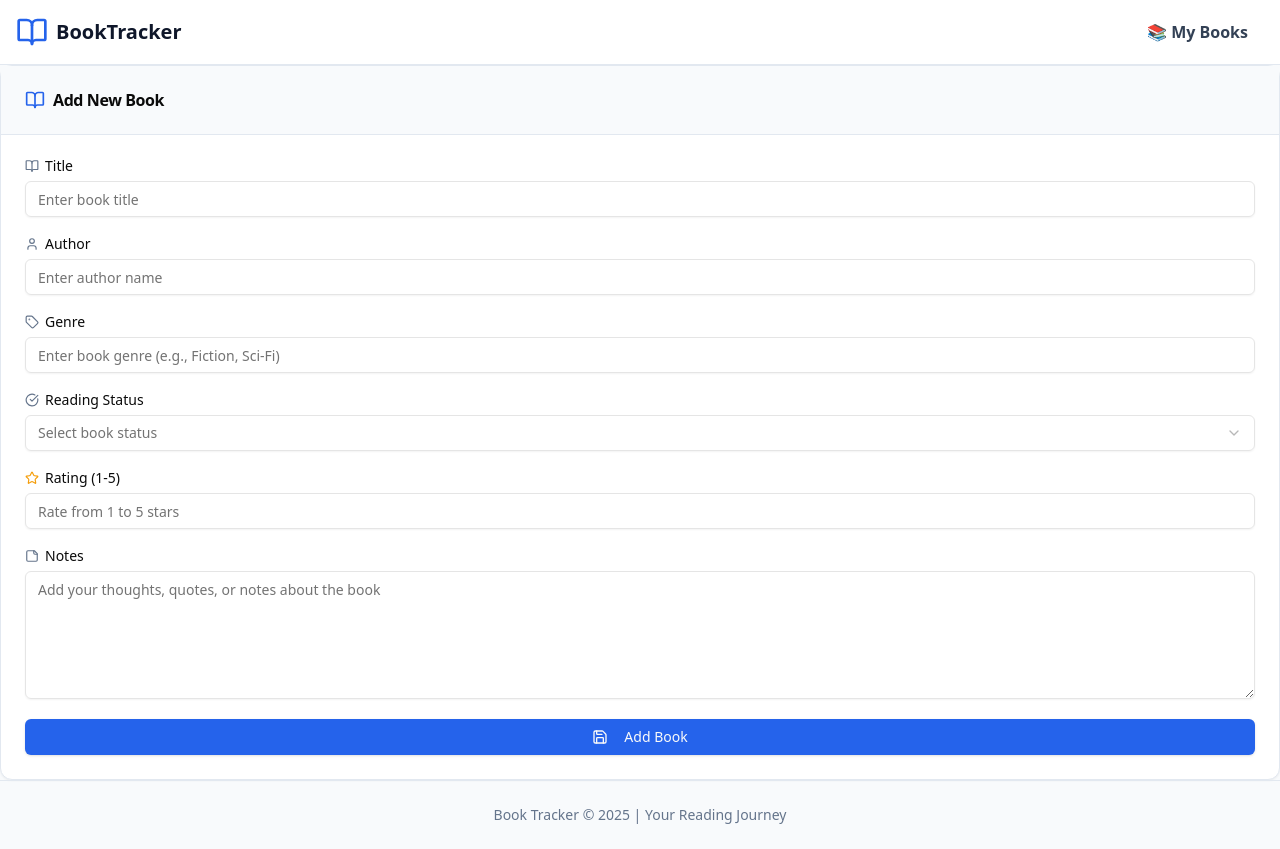
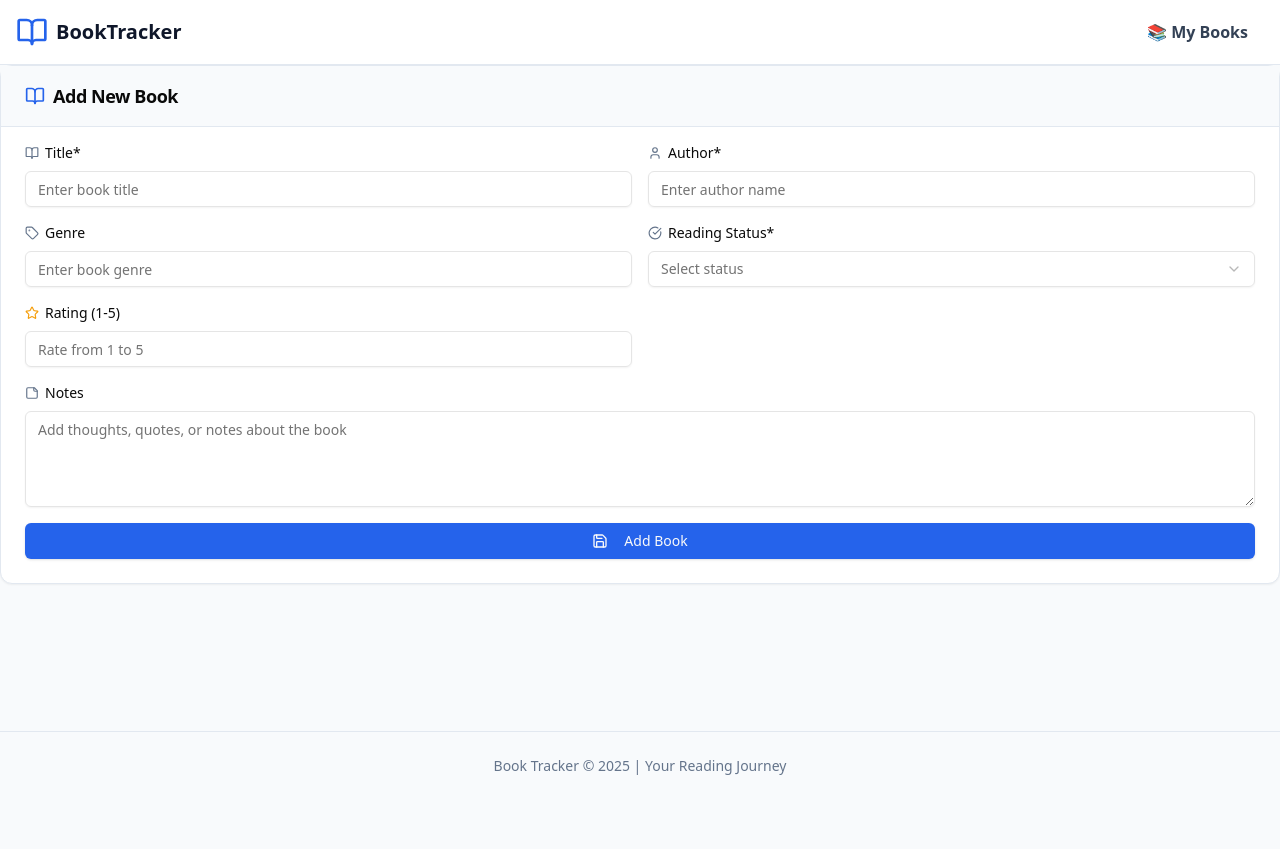
Before and after one commit to Sanjoy-droid/Book-Tracker, a Next.js app: page /books/new in a window 1280 px wide. After the commit the page ends 800 px from the top, so only its background shows below. Built offline with nearby package versions, Linux system fonts and the light colour scheme.

Commit message:
enhance book form component

```diff
--- a/src/app/CustomComponents/BookForm.tsx
+++ b/src/app/CustomComponents/BookForm.tsx
@@ -2,10 +2,10 @@
 
 import { useState } from "react";
 import { useRouter } from "next/navigation";
-import { useForm, Controller } from "react-hook-form";
+import { useForm } from "react-hook-form";
 import { zodResolver } from "@hookform/resolvers/zod";
 import { z } from "zod";
-import { Book } from "@/types/book";
+import { Book, BookStatus } from "@/types/book";
 import { Button } from "@/components/ui/button";
 import { Input } from "@/components/ui/input";
 import {
@@ -16,7 +16,6 @@ import {
   SelectValue,
 } from "@/components/ui/select";
 import { Textarea } from "@/components/ui/textarea";
-import { BookStatus } from "@/types/book";
 import {
   BookOpen,
   User,
@@ -39,13 +38,16 @@ import {
 import { Alert, AlertDescription, AlertTitle } from "@/components/ui/alert";
 import toast from "react-hot-toast";
 
-// Validation Schema
+// Improved validation schema with clear error messages
 const bookSchema = z.object({
   id: z.string().optional(),
-  title: z.string().min(1, "Title is required"),
-  author: z.string().min(1, "Author is required"),
+  title: z.string().min(1, { message: "Title is required" }),
+  author: z.string().min(1, { message: "Author is required" }),
   genre: z.string().nullable().optional(),
-  status: z.nativeEnum(BookStatus).optional(),
+  status: z.nativeEnum(BookStatus, {
+    required_error: "Please select a reading status",
+    invalid_type_error: "Please select a valid reading status",
+  }),
   rating: z.number().min(1).max(5).nullable().optional(),
   notes: z.string().nullable().optional(),
 });
@@ -70,6 +72,7 @@ export default function BookForm({ initialData }: BookFormProps) {
       rating: initialData?.rating || null,
       notes: initialData?.notes || "",
     },
+    mode: "onBlur", // Validate on blur for better UX
   });
 
   const onSubmit = async (data: Book) => {
@@ -82,7 +85,6 @@ export default function BookForm({ initialData }: BookFormProps) {
         genre: data.genre || null,
         rating: data.rating || null,
         notes: data.notes || null,
-        status: data.status || null,
       };
 
       const url = preparedData.id
@@ -92,9 +94,7 @@ export default function BookForm({ initialData }: BookFormProps) {
 
       const response = await fetch(url, {
         method,
-        headers: {
-          "Content-Type": "application/json",
-        },
+        headers: { "Content-Type": "application/json" },
         body: JSON.stringify(preparedData),
       });
 
@@ -106,14 +106,11 @@ export default function BookForm({ initialData }: BookFormProps) {
       }
 
       await response.json();
-
-      // Show success toast based on add/update
       toast.success(
         preparedData.id
           ? "Book updated successfully!"
-          : "New Book added successfully!",
+          : "New book added successfully!",
       );
-
       router.push("/books");
     } catch (err) {
       setError(
@@ -128,35 +125,36 @@ export default function BookForm({ initialData }: BookFormProps) {
 
   return (
     <Card className="border border-slate-200 dark:border-slate-800 shadow-sm">
-      <CardHeader className="bg-slate-50 dark:bg-slate-900 border-b border-slate-200 dark:border-slate-800">
-        <CardTitle className="flex items-center">
+      <CardHeader className="bg-slate-50 dark:bg-slate-900 border-b border-slate-200 dark:border-slate-800 py-4">
+        <CardTitle className="flex items-center text-lg">
           <BookOpen className="mr-2 h-5 w-5 text-blue-600" />
           {initialData ? "Edit Book" : "Add New Book"}
         </CardTitle>
       </CardHeader>
-      <CardContent className="pt-6">
+      <CardContent className="pt-4">
         {error && (
-          <Alert variant="destructive" className="mb-6">
+          <Alert variant="destructive" className="mb-4">
             <AlertTitle>Error</AlertTitle>
             <AlertDescription>{error}</AlertDescription>
           </Alert>
         )}
 
         <Form {...form}>
-          <form onSubmit={form.handleSubmit(onSubmit)} className="space-y-5">
+          <form onSubmit={form.handleSubmit(onSubmit)} className="space-y-4">
+            <div className="grid grid-cols-1 md:grid-cols-2 gap-4">
               <FormField
                 control={form.control}
                 name="title"
                 render={({ field }) => (
                   <FormItem>
-                  <FormLabel className="flex items-center">
+                    <FormLabel className="flex items-center text-sm">
                       <BookOpen className="mr-1.5 h-3.5 w-3.5 text-slate-500" />
-                    Title
+                      Title*
                     </FormLabel>
                     <FormControl>
                       <Input {...field} placeholder="Enter book title" />
                     </FormControl>
-                  <FormMessage />
+                    <FormMessage className="text-xs" />
                   </FormItem>
                 )}
               />
@@ -166,14 +164,14 @@ export default function BookForm({ initialData }: BookFormProps) {
                 name="author"
                 render={({ field }) => (
                   <FormItem>
-                  <FormLabel className="flex items-center">
+                    <FormLabel className="flex items-center text-sm">
                       <User className="mr-1.5 h-3.5 w-3.5 text-slate-500" />
-                    Author
+                      Author*
                     </FormLabel>
                     <FormControl>
                       <Input {...field} placeholder="Enter author name" />
                     </FormControl>
-                  <FormMessage />
+                    <FormMessage className="text-xs" />
                   </FormItem>
                 )}
               />
@@ -183,7 +181,7 @@ export default function BookForm({ initialData }: BookFormProps) {
                 name="genre"
                 render={({ field }) => (
                   <FormItem>
-                  <FormLabel className="flex items-center">
+                    <FormLabel className="flex items-center text-sm">
                       <Tag className="mr-1.5 h-3.5 w-3.5 text-slate-500" />
                       Genre
                     </FormLabel>
@@ -191,10 +189,10 @@ export default function BookForm({ initialData }: BookFormProps) {
                       <Input
                         {...field}
                         value={field.value || ""}
-                      placeholder="Enter book genre (e.g., Fiction, Sci-Fi)"
+                        placeholder="Enter book genre"
                       />
                     </FormControl>
-                  <FormMessage />
+                    <FormMessage className="text-xs" />
                   </FormItem>
                 )}
               />
@@ -204,9 +202,9 @@ export default function BookForm({ initialData }: BookFormProps) {
                 name="status"
                 render={({ field }) => (
                   <FormItem>
-                  <FormLabel className="flex items-center">
+                    <FormLabel className="flex items-center text-sm">
                       <CheckCircle className="mr-1.5 h-3.5 w-3.5 text-slate-500" />
-                    Reading Status
+                      Reading Status*
                     </FormLabel>
                     <Select
                       onValueChange={field.onChange}
@@ -214,7 +212,7 @@ export default function BookForm({ initialData }: BookFormProps) {
                     >
                       <FormControl>
                         <SelectTrigger>
-                        <SelectValue placeholder="Select book status" />
+                          <SelectValue placeholder="Select status" />
                         </SelectTrigger>
                       </FormControl>
                       <SelectContent>
@@ -224,7 +222,7 @@ export default function BookForm({ initialData }: BookFormProps) {
                         <SelectItem value="ABANDONED">Abandoned</SelectItem>
                       </SelectContent>
                     </Select>
-                  <FormMessage />
+                    <FormMessage className="text-xs" />
                   </FormItem>
                 )}
               />
@@ -234,7 +232,7 @@ export default function BookForm({ initialData }: BookFormProps) {
                 name="rating"
                 render={({ field }) => (
                   <FormItem>
-                  <FormLabel className="flex items-center">
+                    <FormLabel className="flex items-center text-sm">
                       <Star className="mr-1.5 h-3.5 w-3.5 text-amber-500" />
                       Rating (1-5)
                     </FormLabel>
@@ -250,20 +248,21 @@ export default function BookForm({ initialData }: BookFormProps) {
                             : null;
                           field.onChange(value);
                         }}
-                      placeholder="Rate from 1 to 5 stars"
+                        placeholder="Rate from 1 to 5"
                       />
                     </FormControl>
-                  <FormMessage />
+                    <FormMessage className="text-xs" />
                   </FormItem>
                 )}
               />
+            </div>
 
             <FormField
               control={form.control}
               name="notes"
               render={({ field }) => (
                 <FormItem>
-                  <FormLabel className="flex items-center">
+                  <FormLabel className="flex items-center text-sm">
                     <StickyNote className="mr-1.5 h-3.5 w-3.5 text-slate-500" />
                     Notes
                   </FormLabel>
@@ -271,11 +270,11 @@ export default function BookForm({ initialData }: BookFormProps) {
                     <Textarea
                       {...field}
                       value={field.value || ""}
-                      placeholder="Add your thoughts, quotes, or notes about the book"
-                      className="min-h-32"
+                      placeholder="Add thoughts, quotes, or notes about the book"
+                      className="min-h-24"
                     />
                   </FormControl>
-                  <FormMessage />
+                  <FormMessage className="text-xs" />
                 </FormItem>
               )}
             />
```
Lines whose indentation alone changed are shown as unchanged.
